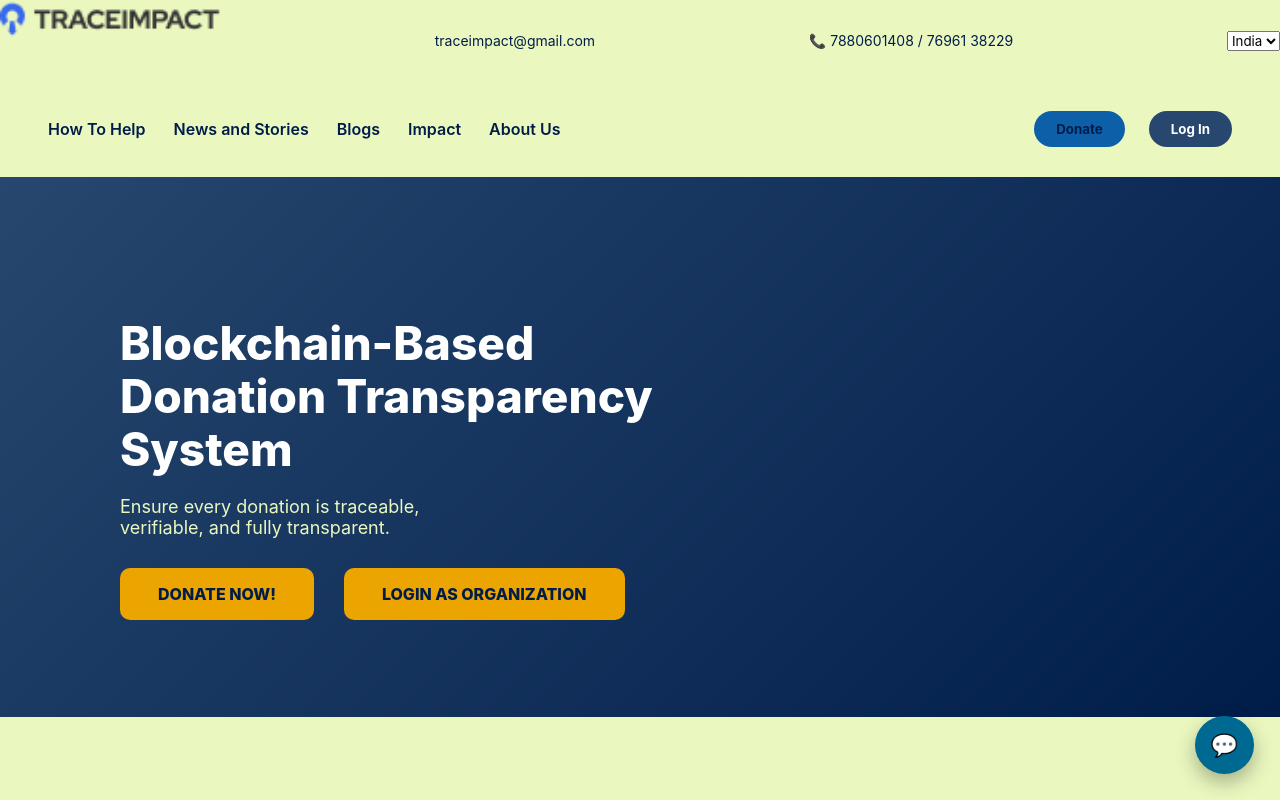
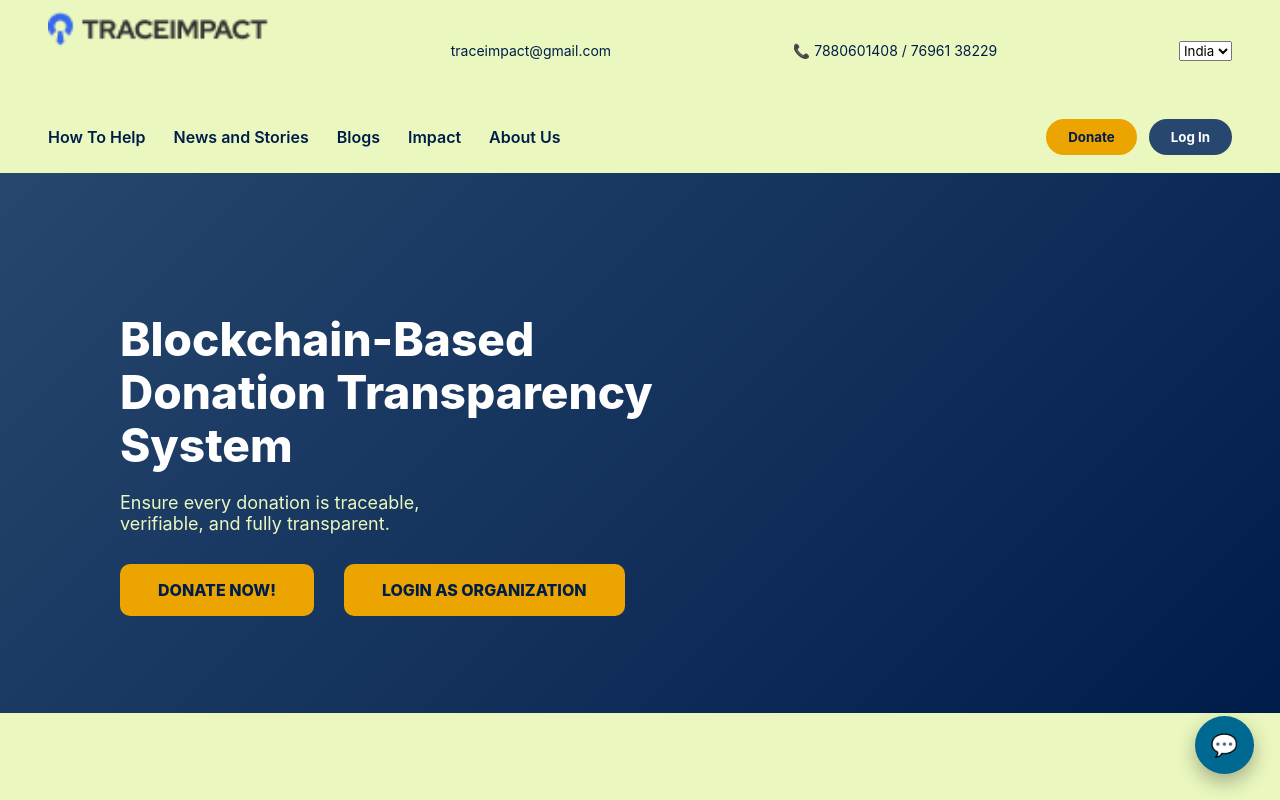
Before and after one commit to amanvaibhav162/TraceImpact, a React (Vite) app in the folder frontend/: page / in a window 1280 px wide. Shown: the top 800 px of the page. Built offline with nearby package versions, Linux system fonts and the light colour scheme.

Commit message:
css corrections

```diff
--- a/frontend/src/App.jsx
+++ b/frontend/src/App.jsx
@@ -13,7 +13,7 @@ function App() {
       <Route path="/" element={<Homepage />} />
       <Route path="/LoginOrg" element={<LoginOrg />} />
       <Route path="/LoginCitizen" element={<LoginCitizen />} />
-      <Route path="/dashboard" element={<UserDashboard />} />
+      <Route path="/UserDashboard" element={<UserDashboard />} />
     </Routes>
   );
 }
--- a/frontend/src/pages/Homepage.css
+++ b/frontend/src/pages/Homepage.css
@@ -15,7 +15,7 @@
 }
 
 /* ================= TOP BAR ================= */
-.topbar {
+.Topbar {
   display: flex;
   justify-content: space-between;
   align-items: center;
@@ -77,7 +77,7 @@
   transition: all 0.2s ease;
 }
 
-.donate-btn {
+.Donate-btn {
   background: var(--amber-honey);
 }
 
@@ -85,7 +85,7 @@
   background: var(--yale-blue);
 }
 
-.donate-btn a {
+.Donate-btn a {
   color: var(--prussian-blue);
   text-decoration: none;
 }
--- a/frontend/src/pages/Homepage.jsx
+++ b/frontend/src/pages/Homepage.jsx
@@ -6,7 +6,7 @@ function Homepage() {
   return (
     <div>
       <div className="homepage">
-        <div className="topbar">
+        <div className="Topbar">
           <span className="logo">
             <img src="/logo.png" alt="Logo" />
           </span>
@@ -27,7 +27,7 @@ function Homepage() {
           </ul>
 
           <div className="nav-actions">
-            <button className="donate-btn">
+            <button className="Donate-btn">
               <Link to="/LoginCitizen">Donate</Link>
             </button>
             <button className="login-btn">
--- a/frontend/src/pages/LoginCitizen.jsx
+++ b/frontend/src/pages/LoginCitizen.jsx
@@ -1,4 +1,5 @@
 import "./LoginCitizen.css";
+import UserDashboard from "./UserDashboard.jsx";
 import { Link } from "react-router-dom";
 
 function LoginCitizen() {
@@ -21,7 +22,9 @@ function LoginCitizen() {
             <Link to="/forgotpassword">Forgot Password?</Link>
           </p>
 
-          <button className="login-button">Login</button>
+          <button className="login-button">
+            <Link to="/UserDashboard">Login</Link>
+          </button>
 
           <div className="noaccount">
             Don’t have an account? <Link to="/signup">Sign Up</Link>
```
